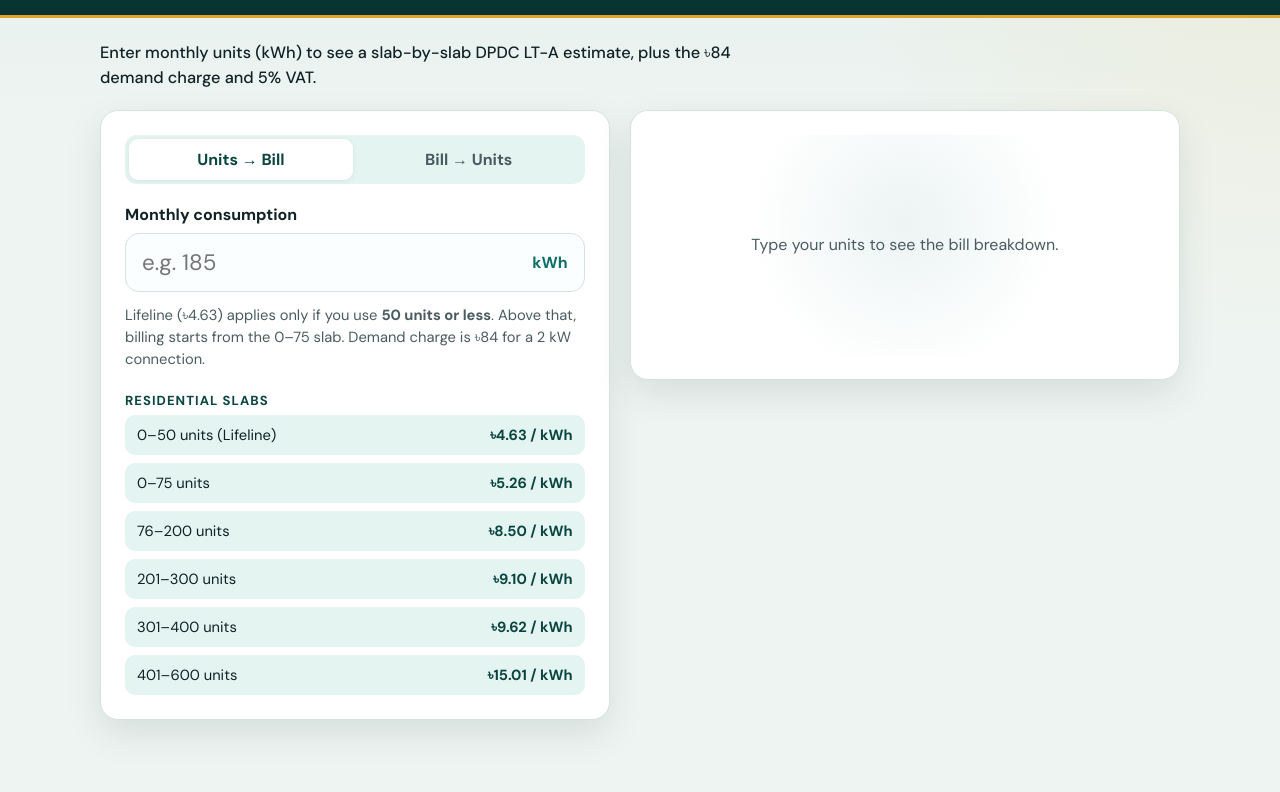
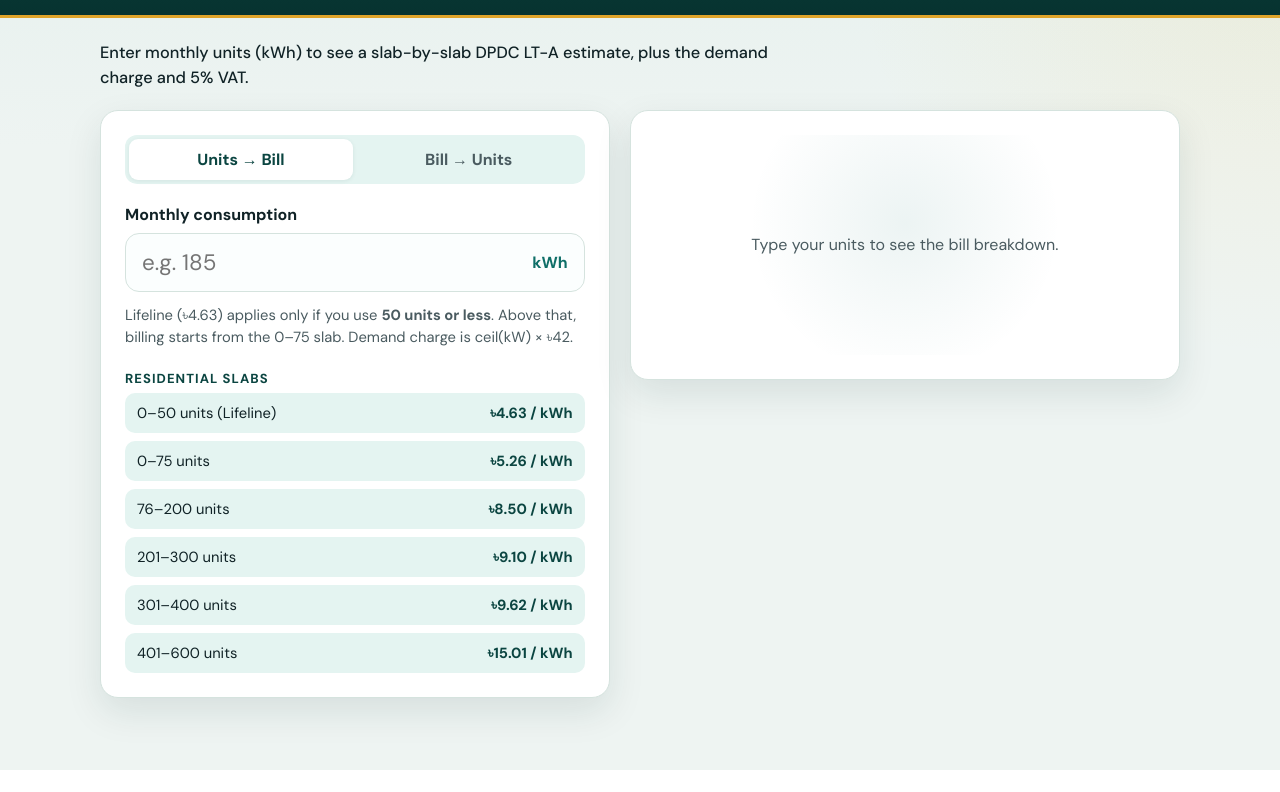
Before and after one commit to habibur-rahman-swe/electricity-bill-calculator, a plain HTML site: page index.html in a window 1280 px wide. Both pictures are taken after a click on the button "Calculator". Shown: the part 73-865 px from the top of the page. After the commit the page ends 843 px from the top, so only its background shows below. Drawn offline with Linux system fonts and the light colour scheme.

Commit message:
refactor demand charge calculation and update related hints in UI

```diff
--- a/index.html
+++ b/index.html
@@ -68,7 +68,7 @@
             </div>
             <p class="hint" id="input-hint">
               Lifeline (৳4.63) applies only if you use <strong>50 units or less</strong>.
-              Above that, billing starts from the 0–75 slab. Demand charge is ৳84 for a 2 kW connection.
+              Above that, billing starts from the 0–75 slab. Demand charge is ceil(kW) × ৳42.
             </p>
 
             <div class="tariff">
@@ -105,7 +105,7 @@
                   <dd id="energy-charge"></dd>
                 </div>
                 <div>
-                  <dt>Demand charge (2 kW × ৳42)</dt>
+                  <dt>Demand charge (ceil kW × ৳42)</dt>
                   <dd id="demand-charge"></dd>
                 </div>
                 <div>
--- a/script.js
+++ b/script.js
@@ -1,7 +1,7 @@
 const VAT_RATE = 0.05;
 const DEMAND_RATE = 42;
 const SANCTIONED_KW = 2;
-const DEMAND_CHARGE = DEMAND_RATE * SANCTIONED_KW;
+const DEMAND_CHARGE = Math.ceil(SANCTIONED_KW) * DEMAND_RATE;
 
 const SLABS = [
   { label: "0–50 units (Lifeline)", from: 0, to: 50, rate: 4.63, lifeline: true },
@@ -17,11 +17,11 @@ const HISTORY_LEDE =
 
 const COPY = {
   forward: {
-    lede: "Enter monthly units (kWh) to see a slab-by-slab DPDC LT-A estimate, plus the ৳84 demand charge and 5% VAT.",
+    lede: "Enter monthly units (kWh) to see a slab-by-slab DPDC LT-A estimate, plus the demand charge and 5% VAT.",
     label: "Monthly consumption",
     suffix: "kWh",
     placeholder: "e.g. 185",
-    hint: "Lifeline (৳4.63) applies only if you use <strong>50 units or less</strong>. Above that, billing starts from the 0–75 slab. Demand charge is ৳84 for a 2 kW connection.",
+    hint: "Lifeline (৳4.63) applies only if you use <strong>50 units or less</strong>. Above that, billing starts from the 0–75 slab. Demand charge is ceil(kW) × ৳42.",
     empty: "Type your units to see the bill breakdown.",
     resultLabel: "Estimated payable",
   },
@@ -30,7 +30,7 @@ const COPY = {
     label: "Total bill (with VAT)",
     suffix: "৳",
     placeholder: "e.g. 1850",
-    hint: "VAT is removed first, then the ৳84 demand charge, then usage is worked backwards through the residential slabs.",
+    hint: "VAT is removed first, then the demand charge, then usage is worked backwards through the residential slabs.",
     empty: "Type the payable amount to estimate usage.",
     resultLabel: "Estimated usage",
   },
```
Also changed, not shown: 1 other file.
